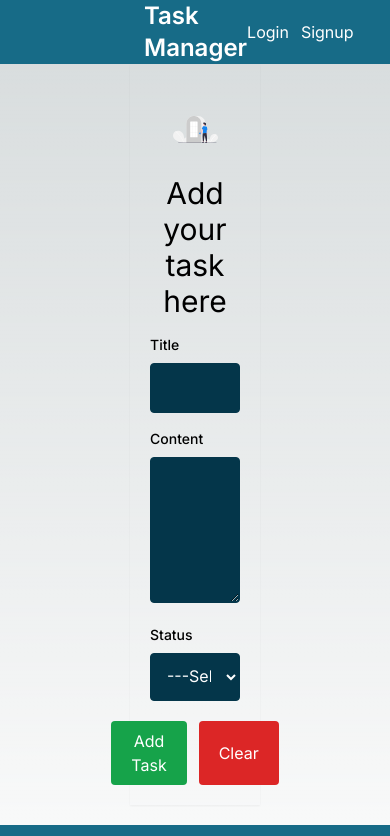
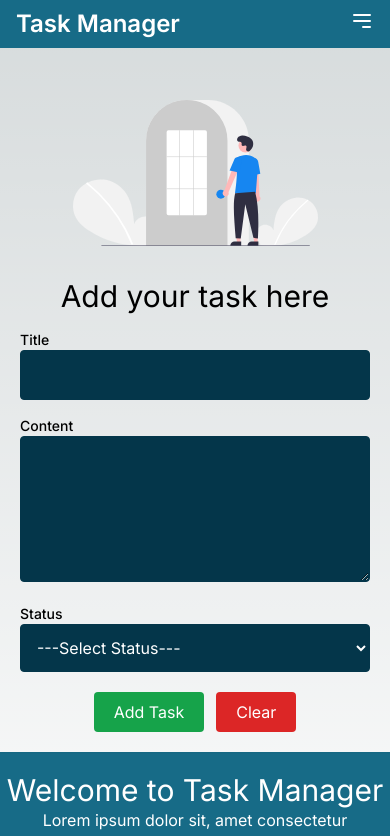
Before and after one commit to ravi715950/Task-Manager, a Next.js app: page /add-task in a window 390 px wide. Shown: the top 836 px of the page. Built offline with nearby package versions, Linux system fonts and the light colour scheme; no server answers.

Commit message:
code commited for fix mobile responsiveness issue

```diff
--- a/src/app/add-task/AddTask.jsx
+++ b/src/app/add-task/AddTask.jsx
@@ -42,32 +42,37 @@ const AddTask = () => {
     }
   };
 
+  const clearForm =()=>{
+    setTask({
+      title: "",
+      content: "",
+      status: "none",
+    });
+  }
+
   return (
-    <div className="grid grid-cols-12  justify-center">
-      <div className="col-span-4 col-start-5 p-5  shadow-sm">
+    <div className="grid grid-cols-12 justify-center">
+    <div className="col-span-12 sm:col-span-8 md:col-span-6 lg:col-span-4 p-5 shadow-sm">
       <div className="my-8 flex justify-center">
         <Image
           src={loginSvg}
           style={{
-              width: "50%",
+            width: "70%", // Adjust the width as needed
           }}
           alt="Login banner"
         />
       </div>
-        <h1 className="text-3xl text-center">Add your task here </h1>
+      <h1 className="text-3xl text-center">Add your task here</h1>
 
-        <form action="#!" onSubmit={handleAddTask}>
-          {/* task title  */}
-          <div className="mt-4">
-            <label
-              htmlFor="task_title"
-              className="block text-sm font-medium mb-2"
-            >
+      <form action="#!" onSubmit={handleAddTask} className="mt-4">
+        {/* task title */}
+        <div className="mb-4">
+          <label htmlFor="task_title" className="block text-sm font-medium">
             Title
           </label>
           <input
             type="text"
-              className="w-full p-3 rounded bg-[#04364A] focus:ring-gray-400-100 border border-[#04364A]"
+            className="w-full p-3 rounded bg-[#04364A] focus:ring-gray-400-100 border border-[#04364A] text-white"
             id="task_title"
             name="task_title"
             onChange={(event) => {
@@ -79,12 +84,9 @@ const AddTask = () => {
             value={task.title}
           />
         </div>
-          {/* task CONENT  */}
-          <div className="mt-4">
-            <label
-              htmlFor="task_content"
-              className="block text-sm font-medium mb-2"
-            >
+        {/* task content */}
+        <div className="mb-4">
+          <label htmlFor="task_content" className="block text-sm font-medium">
             Content
           </label>
           <textarea
@@ -101,13 +103,9 @@ const AddTask = () => {
             value={task.content}
           />
         </div>
-
         {/* task status */}
-          <div className="mt-4">
-            <label
-              htmlFor="task_status"
-              className="block text-sm font-medium mb-2"
-            >
+        <div className="mb-4">
+          <label htmlFor="task_status" className="block text-sm font-medium">
             Status
           </label>
           <select
@@ -129,20 +127,26 @@ const AddTask = () => {
             <option value="completed">Completed</option>
           </select>
         </div>
-
-          {/* button  actions */}
+        {/* button actions */}
         <div className="mt-5 flex justify-center">
-            <button   className="px-5 py-2 bg-green-600  rounded hover:bg-green-400 text-white">
-              Add Task{" "}
+          <button
+            type="submit"
+            className="px-5 py-2 bg-green-600 rounded hover:bg-green-400 text-white"
+          >
+            Add Task
           </button>
-            <button className="bg-red-600 px-5 py-2 rounded hover:bg-red-800 ms-3 text-white">
+          <button
+            type="button"
+            className="bg-red-600 px-5 py-2 rounded hover:bg-red-800 ms-3 text-white"
+            onClick={clearForm}
+          >
             Clear
           </button>
         </div>
-
       </form>
     </div>
   </div>
+
   );
 };
 
--- a/src/app/login/Login.jsx
+++ b/src/app/login/Login.jsx
@@ -54,13 +54,13 @@ const Login = () => {
   };
 
   return (
-    <div className="grid grid-cols-12">
-      <div className="col-span-4 col-start-5 ">
+    <div className="grid grid-cols-1 md:grid-cols-12">
+    <div className="md:col-span-4 md:col-start-5">
       <div className="py-5"></div>
 
       <h1 className="text-3xl text-center text-[#04364A] font-semibold">Login Here </h1>
 
-        <form action="#!" onSubmit={loginFormSubmitted}>
+      <form action="#!" onSubmit={loginFormSubmitted} className="px-4">
         <div className="mt-3">
           <label
             htmlFor="user_email"
@@ -109,15 +109,14 @@ const Login = () => {
         <div className="mt-5 text-center">
           <button
             type="submit"
-              className="px-5 py-2 bg-green-600  rounded hover:bg-green-400 text-white"
+            className="w-full md:w-auto px-5 py-2 bg-green-600 rounded hover:bg-green-400 text-white"
           >
             {loading ? "Loading..." : "Login"}
-
           </button>
 
           <button
             type="button"
-              className="px-5 py-2 bg-orange-600 ms-3 rounded hover:bg-orange-400 text-white"
+            className="w-full md:w-auto mt-3 md:mt-0 md:ms-3 px-5 py-2 bg-orange-600 rounded hover:bg-orange-400 text-white"
             onClick={reset}
           >
             Reset
@@ -127,6 +126,7 @@ const Login = () => {
     </div>
     {/* {JSON.stringify(loginData)} */}
   </div>
+
   );
 };
 
--- a/src/app/show-tasks/Task.jsx
+++ b/src/app/show-tasks/Task.jsx
@@ -11,33 +11,36 @@ const Task = ({ task, deleteTaskParent }) => {
 
   return (
     <div
-      className={` shadow-lg mt-2 rounded-md ${
-        task.status == "completed" ? "bg-green-800" : "bg-[#176B87]"
+    className={`shadow-lg mt-2 rounded-md ${
+      task.status === "completed" ? "bg-green-600" : "bg-[#176B87]"
     }`}
   >
-      <div className="p-5">
-        <div className="flex justify-between text-white">
-          <h1 className="text-2xl font-semibold">{task.title}</h1>
+    <div className="p-4 sm:p-5">
+      <div className="flex flex-col sm:flex-row sm:justify-between text-white">
+        <h1 className="text-lg sm:text-2xl font-semibold mb-2 sm:mb-0">
+          {task.title}
+        </h1>
         <span
           onClick={() => {
             deleteTask(task._id);
           }}
-            className="shadow-lg hover:bg-gray-900 bg-gray-950 rounded-full w-9 h-9 flex justify-center items-center cursor-pointer "
+          className="shadow-lg hover:bg-gray-800 bg-gray-900 rounded-full w-8 h-8 flex justify-center items-center cursor-pointer "
         >
           <RxCross1 />
         </span>
       </div>
       <p className="font-normal text-white">{task.content}</p>
-        <div className="flex justify-between mt-3">
+      <div className="flex flex-col sm:flex-row justify-between mt-3">
+        <p className="text-left text-white mb-2 sm:mb-0">
+          Status: <span className="font-bold">{task.status}</span>
+        </p>
         <p className="text-left text-white">
-            Status: <span className="font-bold ">{task.status}</span>
-          </p>
-          <p className="text-right text-white">
-            Author: <span className="font-bold ">{user?.name}</span>
+          Author: <span className="font-bold">{user?.name}</span>
         </p>
       </div>
     </div>
   </div>
+
   );
 };
 
--- a/src/components/CustomNavbar.jsx
+++ b/src/components/CustomNavbar.jsx
@@ -4,7 +4,7 @@ import UserContext from "@/context/userContext";
 import { logout } from "@/services/userService";
 import Link from "next/link";
 import { useRouter } from "next/navigation";
-import React, { useContext } from "react";
+import React, { useContext, useState } from "react";
 import { toast } from "react-toastify";
 
 const CustomNavbar = () => {
@@ -23,14 +23,46 @@ const CustomNavbar = () => {
     }
   }
 
+  const [isMenuOpen, setMenuOpen] = useState(false);
+
+  const toggleMenu = () => {
+    setMenuOpen(!isMenuOpen);
+  };
+
   return (
-    <nav className="bg-[#176B87] h-16 py-2 px-36 flex justify-between items-center">
+    <nav className="bg-[#176B87] py-2 px-4 sm:px-6 md:px-8 lg:px-16 xl:px-36 flex flex-wrap items-center justify-between">
       <div className="brand">
         <h1 className="text-2xl font-semibold text-white">
           <a href="#!">Task Manager</a>
         </h1>
       </div>
-      <div>
+
+      {/* Burger Icon for Mobile */}
+      <div className="block sm:hidden">
+        <button
+          onClick={toggleMenu}
+          className="text-white focus:outline-none"
+          aria-label="Toggle Navigation"
+        >
+          <svg
+            className="h-6 w-6"
+            fill="none"
+            stroke="currentColor"
+            viewBox="0 0 24 24"
+            xmlns="http://www.w3.org/2000/svg"
+          >
+            <path
+              strokeLinecap="round"
+              strokeLinejoin="round"
+              strokeWidth="2"
+              d="M4 6h16M4 12h16m-7 6h7"
+            ></path>
+          </svg>
+        </button>
+      </div>
+
+      {/* Navigation Links */}
+      <div className={`sm:flex ${isMenuOpen ? 'flex' : 'hidden'}`}>
         <ul className="flex space-x-5">
           {context.user && (
             <>
@@ -52,8 +84,7 @@ const CustomNavbar = () => {
             </>
           )}
         </ul>
-      </div>
-      <div>
+
         <ul className="flex space-x-3 text-white">
           {context.user && (
             <>
--- a/src/components/Footer.jsx
+++ b/src/components/Footer.jsx
@@ -3,30 +3,37 @@ import React from "react";
 
 const Footer = () => {
   return (
-    <footer className="h-40 bg-[#176B87] mt-5">
-      <div className="flex p-5 justify-around">
-        <div className="text-center flex flex-col justify-center text-white">
-          <h1 className="text-3xl">Welcome to Task manager</h1>
-          <p>
+    <footer className="bg-[#176B87] py-5 md:py-10">
+    <div className="flex flex-col md:flex-row justify-around">
+      <div className="text-center mb-5 md:mb-0">
+        <h1 className="text-3xl text-white">Welcome to Task Manager</h1>
+        <p className="text-white">
           Lorem ipsum dolor sit, amet consectetur adipisicing elit. Quis, ab!
         </p>
       </div>
       <div className="text-center text-white">
-          <h1>Important Links</h1>
+        <h1 className="mb-3 md:mb-0">Important Links</h1>
         <ul>
           <li>
-              <a href="#!">Facebook</a>
+            <a href="#!" className="hover:text-blue-200">
+              Facebook
+            </a>
           </li>
           <li>
-              <a href="#!">YouTube</a>
+            <a href="#!" className="hover:text-blue-200">
+              YouTube
+            </a>
           </li>
           <li>
-              <a href="#!">Instagram</a>
+            <a href="#!" className="hover:text-blue-200">
+              Instagram
+            </a>
           </li>
         </ul>
       </div>
     </div>
   </footer>
+
   );
 };
 
--- a/src/components/homepage/ContactForm.js
+++ b/src/components/homepage/ContactForm.js
@@ -46,7 +46,7 @@ const ContactForm = () => {
     <div className="bg-gray-100 text-black py-10">
       <div className="container mx-auto">
         <h2 className="text-3xl font-semibold text-center mb-8">Contact Us</h2>
-        <form onSubmit={handleSubmit} className="max-w-lg mx-auto">
+        <form onSubmit={handleSubmit} className="max-w-lg mx-auto px-4">
           <div className="mb-4">
             <label htmlFor="name" className="block text-gray-700 font-semibold">
               Name
--- a/src/components/homepage/TestimonialSection.js
+++ b/src/components/homepage/TestimonialSection.js
@@ -1,5 +1,5 @@
 "use client";
-import React from "react";
+import React, { useEffect, useState } from "react";
 import Slider from "react-slick";
 import "slick-carousel/slick/slick.css";
 import "slick-carousel/slick/slick-theme.css";
@@ -51,11 +51,28 @@ const testimonials = [
 ];
 
 const TestimonialSection = () => {
+  const [windowWidth, setWindowWidth] = useState(0);
+
+  useEffect(() => {
+    const handleResize = () => {
+      setWindowWidth(window.innerWidth);
+    };
+
+    window.addEventListener('resize', handleResize);
+    handleResize();
+
+    return () => {
+      window.removeEventListener('resize', handleResize);
+    };
+  }, []);
+
+  const slidesToShow = windowWidth < 768 ? 1 : 3;
+
   const settings = {
     dots: true,
     infinite: true,
     speed: 500,
-    slidesToShow: 3, // Display 3 testimonials at once
+    slidesToShow: slidesToShow,
     slidesToScroll: 1,
     autoplay: true,
     autoplaySpeed: 5000,
```
Also changed, not shown: src/app/signup/Signup.jsx (+7 -6 lines). Lines whose indentation alone changed are shown as unchanged.
